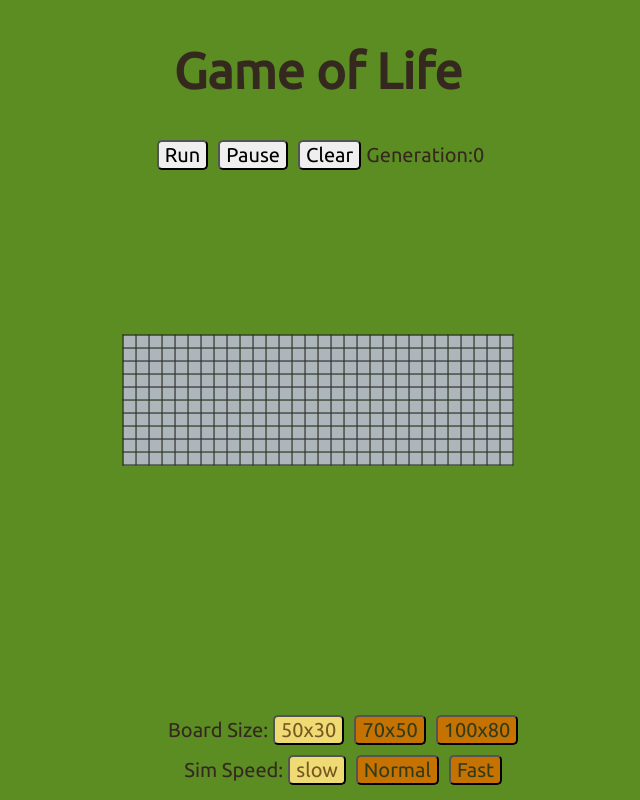
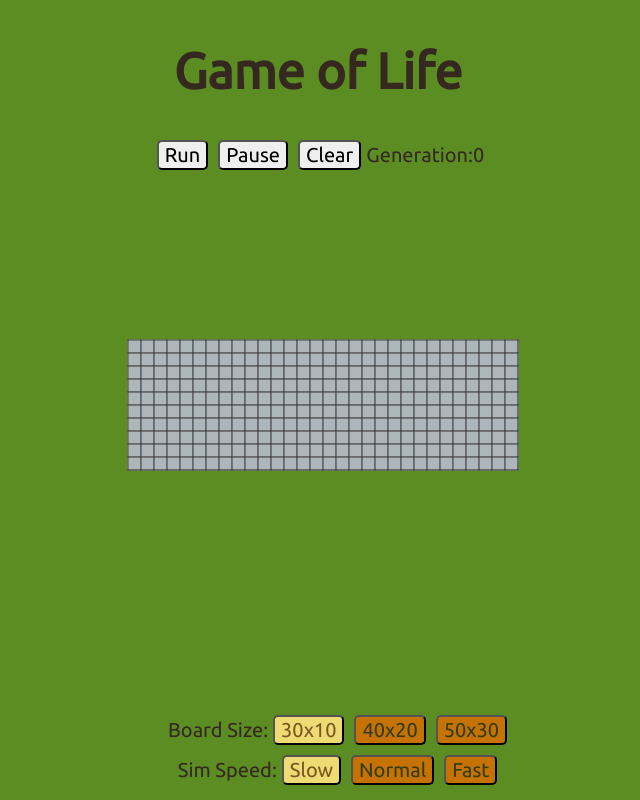
Before and after one commit to thisiswhale/Game-of-Life, a React app: page / in a window 1280 px wide. Shown: the whole page, without its empty margins (322-962 px from the left). Built offline with nearby package versions, Linux system fonts and the light colour scheme.

Commit message:
Refractor code

```diff
--- a/public/app.bundle.css
+++ b/public/app.bundle.css
@@ -33,8 +33,10 @@ button:focus {
     position: absolute;
     top: 50%;
     left: 50%;
-    margin-right: -50%;
-    transform: translate(-50%, -50%); }
+    transform: translate(-50%, -50%);
+    margin: 5px;
+    padding: 5px;
+    background-color: white; }
     .container table .empty-cell {
       background-color: #ADB6BB; }
     .container table .new-cell {
--- a/src/components/Cell.js
+++ b/src/components/Cell.js
@@ -1,22 +1,17 @@
 import React, {Component} from 'react';
 
 export default class Cell extends Component {
-  constructor(){
-    super();
-    this.state = {
-      color: 'empty-cell'
-    }
+
+  selectCell = () => {
+    this.props.selectCell(this.props.row, this.props.col)
   }
 
-  addLife = () =>{
-    this.setState({color: 'new-cell'})
-  }
   render() {
     return (
       <td
-        className={this.state.color}
+        className={this.props.cellClass}
         key={this.props.cellID}
         id={this.props.cellID}
-        onClick={this.addLife}></td>)
+        onClick={this.selectCell}></td>)
   }
 }
--- a/src/components/Grid.js
+++ b/src/components/Grid.js
@@ -4,18 +4,25 @@ import Cell from './Cell'
 export default class Grid extends Component {
 
   render() {
-    console.log(this.props.size);
     const columnSize = this.props.size[0];
     const  rowSize = this.props.size[1];
     let grid = [];
-
+    let cellClass = '';
     for(let i = 0; i < rowSize; i++){
       let rowID = `row${i}`
       let rowOfCells = []
 
       for(let j = 0; j < columnSize; j++){
-        let cellID = `cell${i}-${j}`
-        rowOfCells.push(<Cell key={cellID} id={cellID}/>)
+        let cellID = `cell${i}_${j}`
+        cellClass = this.props.gridFull[i][j] ? 'new-cell': 'empty-cell';
+        rowOfCells.push(<Cell
+                          key={cellID}
+                          id={cellID}
+                          cellClass = {cellClass}
+                          row={i}
+                          col={j}
+                          selectCell={this.props.selectCell}
+                          />)
       }
       grid.push(<tr key={i} id={rowID}>{rowOfCells}</tr>)
     }
--- a/src/components/Main.js
+++ b/src/components/Main.js
@@ -1,5 +1,5 @@
 import React, {Component} from 'react'
-import GridGame from './Grid'
+import Grid from './Grid'
 
 export default class Main extends Component {
 
@@ -17,9 +17,10 @@ export default class Main extends Component {
           50, 30
         ]
       ],
+      gridFull: [],
       selectedSize: [],
       selectedSpeed: '',
-      counter: 0,
+      generation: 0,
       runGame: false,
       pauseGame: false,
       simulationSpeed: [10, 20, 30]
@@ -27,11 +28,25 @@ export default class Main extends Component {
 
   }
   componentDidMount() {
-    this.setState({selectedSize: this.state.gridSize[0], selectedSpeed: this.state.simulationSpeed[0]})
+    let defaultSize = this.state.gridSize[0];
+    let defaultSpeed = this.state.simulationSpeed[0]
+    this.setState({
+      selectedSize: defaultSize,
+      selectedSpeed: this.state.simulationSpeed[0],
+      gridFull: Array(defaultSize[0]).fill().map(()=> Array(defaultSize[1]).fill(false))
+    })
+  }
+
+  selectCell = (row,col) => {
+    let gridCopy = arrayClone(this.state.gridFull);
+    gridCopy[row][col] = !gridCopy[row][col];
+    this.setState({
+      gridFull: gridCopy
+    })
   }
 
   setSelectedSize(gridSize) {
-    this.setState({ selectedSize: gridSize })
+    this.setState({ selectedSize: gridSize, gridFull: Array(gridSize[0]).fill().map(()=> Array(gridSize[1]).fill(false)) })
   }
 
   setSelectedSpeed(speed) {
@@ -39,6 +54,14 @@ export default class Main extends Component {
   }
 
   render() {
+    const smallGrid = this.state.gridSize[0]
+    const mediumGrid = this.state.gridSize[1]
+    const largeGrid = this.state.gridSize[2]
+
+    const slow = this.state.simulationSpeed[0]
+    const normal = this.state.simulationSpeed[1]
+    const fast = this.state.simulationSpeed[2]
+
     return (<div>
       <div className='top-nav-bar'>
         <button className='top-nav-btn'>Run</button>
@@ -46,43 +69,50 @@ export default class Main extends Component {
         <button className='top-nav-btn'>Clear</button>
         <span className='generation'>Generation:
         </span>
-        <span className='generation-counter'>{this.state.counter}</span>
+        <span className='generation-counter'>{this.state.generation}</span>
       </div>
-      <GridGame size={this.state.selectedSize}/>
+      <Grid
+        size={this.state.selectedSize}
+        gridFull={this.state.gridFull}
+        selectCell= {this.selectCell}/>
       <div className='btm-nav-bar'>
         <div className='panel board-size-panel'>
           <span className='board-size'>Board Size:
           </span>
           <button
-            className={`btm-nav-btn ${this.state.selectedSize === this.state.gridSize[0]? 'selected-size-btn' : 'neutral-btn' }`}
-            onClick= {() => this.setSelectedSize(this.state.gridSize[0])}
-            >50x30</button>
+            className={`btm-nav-btn ${this.state.selectedSize === smallGrid? 'selected-size-btn' : 'neutral-btn' }`}
+            onClick= {() => this.setSelectedSize(smallGrid)}
+            >{smallGrid[0]}x{smallGrid[1]}</button>
           <button
-            className={`btm-nav-btn ${this.state.selectedSize === this.state.gridSize[1]? 'selected-size-btn' : 'neutral-btn' }`}
-            onClick={() => this.setSelectedSize(this.state.gridSize[1])}
-            >70x50</button>
+            className={`btm-nav-btn ${this.state.selectedSize === mediumGrid? 'selected-size-btn' : 'neutral-btn' }`}
+            onClick={() => this.setSelectedSize(mediumGrid)}
+            >{mediumGrid[0]}x{mediumGrid[1]}</button>
           <button
-            className={`btm-nav-btn ${this.state.selectedSize === this.state.gridSize[2]? 'selected-size-btn' : 'neutral-btn' }`}
-            onClick={() => this.setSelectedSize(this.state.gridSize[2])}
-            >100x80</button>
+            className={`btm-nav-btn ${this.state.selectedSize === largeGrid? 'selected-size-btn' : 'neutral-btn' }`}
+            onClick={() => this.setSelectedSize(largeGrid)}
+            >{largeGrid[0]}x{largeGrid[1]}</button>
         </div>
         <div className='panel simulation-panel'>
           <span className='board-size'>Sim Speed:
           </span>
           <button
-            className={`btm-nav-btn ${this.state.selectedSpeed === this.state.simulationSpeed[0] ? 'selected-speed-btn' : 'neutral-btn' }`}
-            onClick={() => this.setSelectedSpeed(this.state.simulationSpeed[0])}
-            >slow</button>
+            className={`btm-nav-btn ${this.state.selectedSpeed === slow? 'selected-speed-btn' : 'neutral-btn' }`}
+            onClick={() => this.setSelectedSpeed(slow)}
+            >Slow</button>
           <button
-            className={`btm-nav-btn ${this.state.selectedSpeed === this.state.simulationSpeed[1] ? 'selected-speed-btn' : 'neutral-btn' }`}
-            onClick={() => this.setSelectedSpeed(this.state.simulationSpeed[1])}
+            className={`btm-nav-btn ${this.state.selectedSpeed === normal ? 'selected-speed-btn' : 'neutral-btn' }`}
+            onClick={() => this.setSelectedSpeed(normal)}
             >Normal</button>
           <button
-            className={`btm-nav-btn ${this.state.selectedSpeed === this.state.simulationSpeed[2] ? 'selected-speed-btn' : 'neutral-btn' }`}
-            onClick={() => this.setSelectedSpeed(this.state.simulationSpeed[2])}
+            className={`btm-nav-btn ${this.state.selectedSpeed === fast ? 'selected-speed-btn' : 'neutral-btn' }`}
+            onClick={() => this.setSelectedSpeed(fast)}
             >Fast</button>
         </div>
       </div>
     </div>);
   }
 }
+
+function arrayClone(arr){
+  return JSON.parse(JSON.stringify(arr));
+}
--- a/src/style.scss
+++ b/src/style.scss
@@ -47,8 +47,11 @@ button:focus{
     position: absolute;
     top: 50%;
     left: 50%;
-    margin-right: -50%;
     transform: translate(-50%, -50%);
+    margin: 5px;
+    padding: 5px;
+    background-color: white;
+
 
     .empty-cell{
       background-color: $blank-cell;
```
Also changed, not shown: public/bundle.js.
